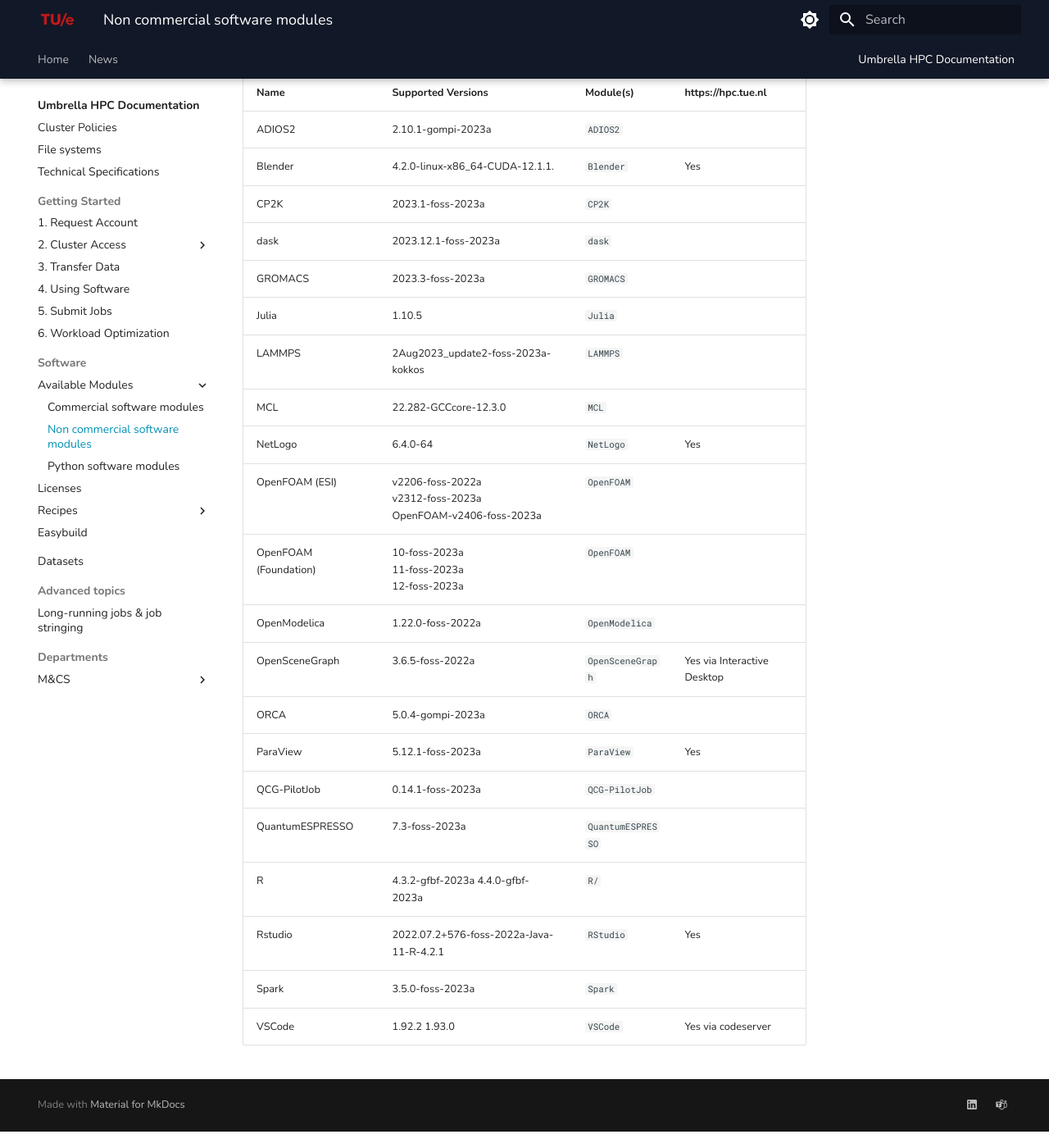
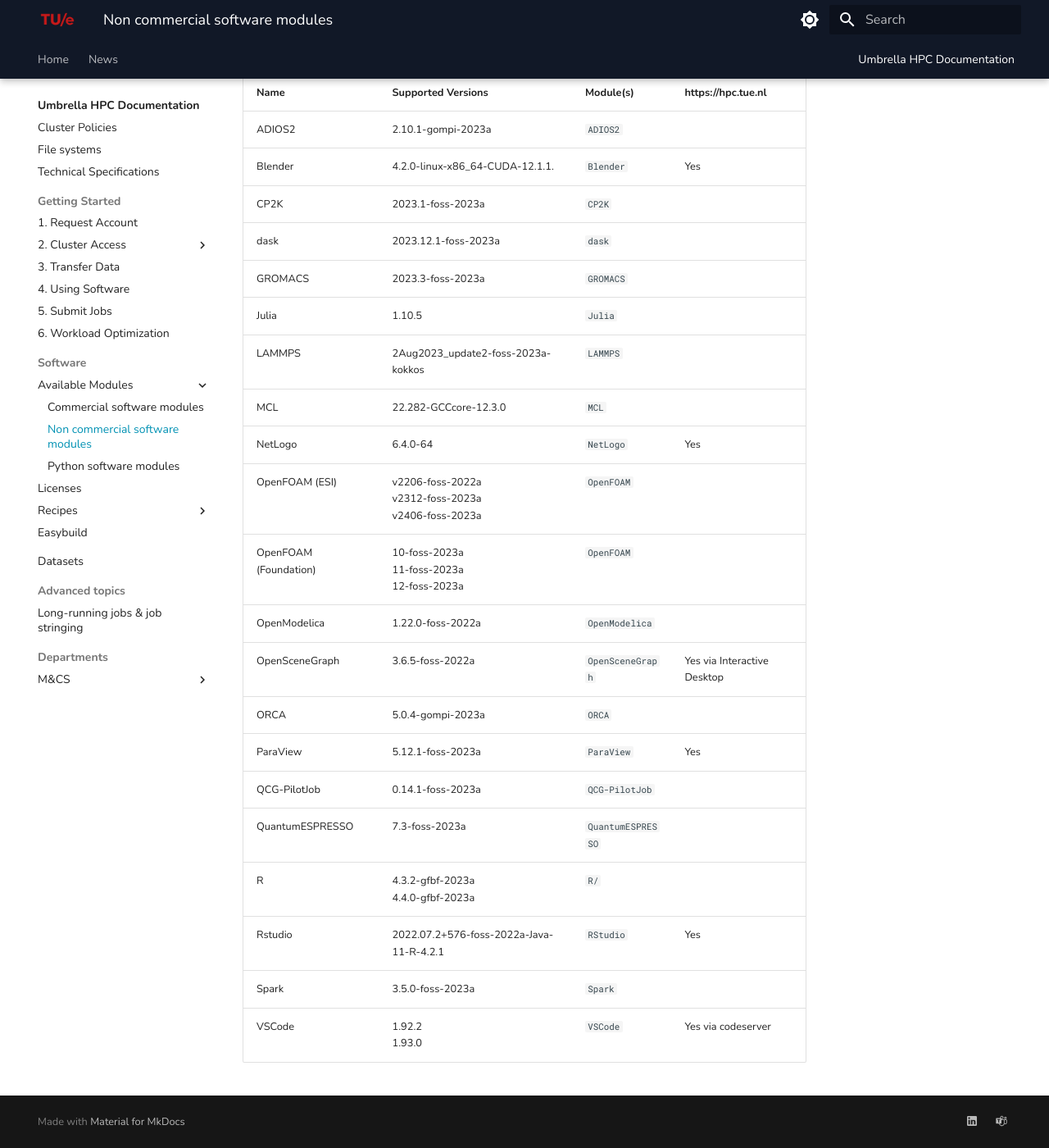
Before and after one commit to gferhpc/supercomputing.tue.nl, an MkDocs documentation site: the page built from pages/documentation/software/modules/non-commercial.md, in a window 1280 px wide and 1400 px high, scrolled down 774 px. Shown: the whole window at 82% size. Built offline with MkDocs 1.6.1 and Material for MkDocs 9.7.7, drawn with Linux system fonts in a browser that asks for light colours.

Commit message:
Update non-commercial.md

```diff
--- a/pages/documentation/software/modules/non-commercial.md
+++ b/pages/documentation/software/modules/non-commercial.md
@@ -87,7 +87,7 @@
 | LAMMPS         | 2Aug2023_update2-foss-2023a-kokkos | `LAMMPS`    | |
 | MCL            | 22.282-GCCcore-12.3.0                | `MCL`       | |
 | NetLogo        | 6.4.0-64                    | `NetLogo`   | Yes |
-| OpenFOAM (ESI)      | v2206-foss-2022a<br>v2312-foss-2023a<br>OpenFOAM-v2406-foss-2023a | `OpenFOAM`  | |
+| OpenFOAM (ESI)      | v2206-foss-2022a<br>v2312-foss-2023a<br>v2406-foss-2023a | `OpenFOAM`  | |
 | OpenFOAM (Foundation)       | 10-foss-2023a<br>11-foss-2023a<br>12-foss-2023a | `OpenFOAM`  | |
 | OpenModelica   | 1.22.0-foss-2022a                    | `OpenModelica` | |
 | OpenSceneGraph | 3.6.5-foss-2022a                     | `OpenSceneGraph`  | Yes via Interactive Desktop |
@@ -95,7 +95,7 @@
 | ParaView       | 5.12.1-foss-2023a                    | `ParaView`  | Yes |
 | QCG-PilotJob   | 0.14.1-foss-2023a | `QCG-PilotJob` | |
 | QuantumESPRESSO| 7.3-foss-2023a    | `QuantumESPRESSO` | |
-| R              | 4.3.2-gfbf-2023a 4.4.0-gfbf-2023a  | `R/`        | |
+| R              | 4.3.2-gfbf-2023a<br>4.4.0-gfbf-2023a  | `R/`        | |
 | Rstudio        | 2022.07.2+576-foss-2022a-Java-11-R-4.2.1 | `RStudio` | Yes |
 | Spark          | 3.5.0-foss-2023a    | `Spark`        | |
-| VSCode         | 1.92.2  1.93.0      | `VSCode`   | Yes via codeserver |
+| VSCode         | 1.92.2<br>1.93.0      | `VSCode`   | Yes via codeserver |
```
